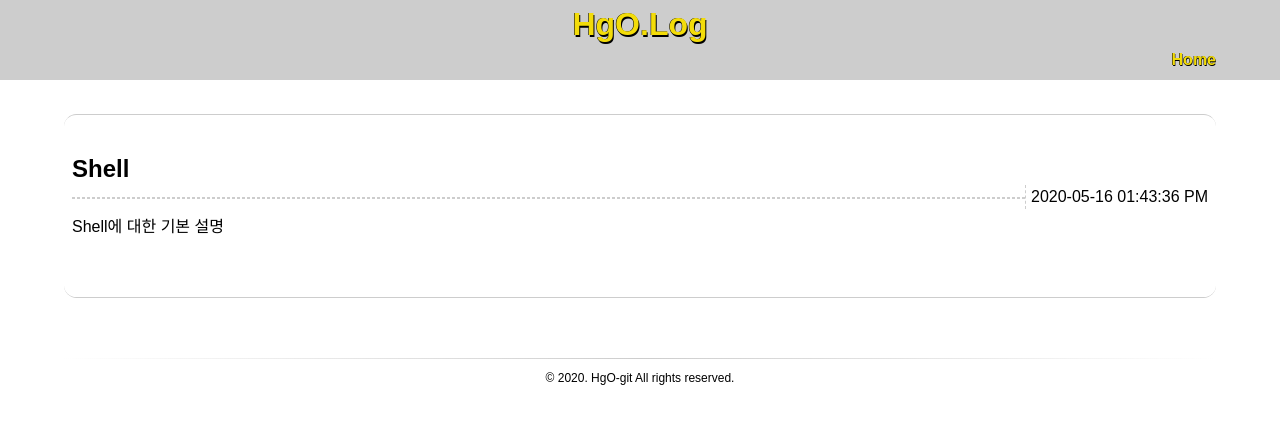
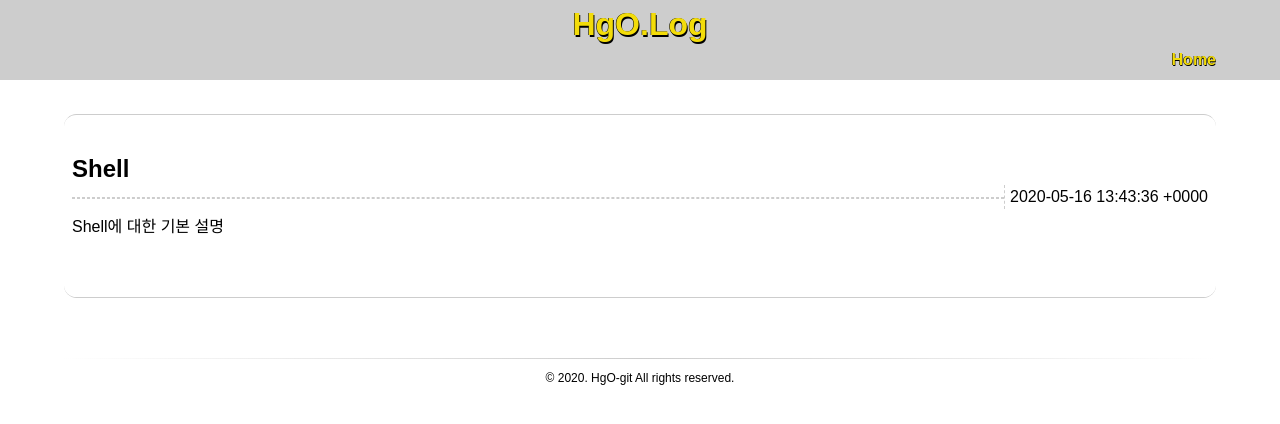
Before and after one commit to HgO-git/hgo-git.github.io, a Jekyll site: the page built from index.md, in a window 1280 px wide. Shown: the top 424 px of the page. Built offline with Jekyll 4.4.1, drawn with Linux system fonts in a browser that asks for light colours.

Commit message:
[fix/jekyll] post_list.html 내 post.date 변경 - {{ post.date | date: "%F %r" }} -> {{ post.date }}

```diff
--- a/_includes/post_list.html
+++ b/_includes/post_list.html
@@ -6,7 +6,8 @@
         <h5>
             <a href="{{ post.url }}">{{ post.title }}</a>
         </h5>
-        <p class="post-date-style">{{ post.date | date: "%F %r" }}</p>
+        <!-- <p class="post-date-style">{{ post.date | date: "%F %r" }}</p> -->
+        <p class="post-date-style">{{ post.date }}</p>
         <hr>
         <p class="post-summary-style">{{ post.summary }}</p>
     </article>
```
